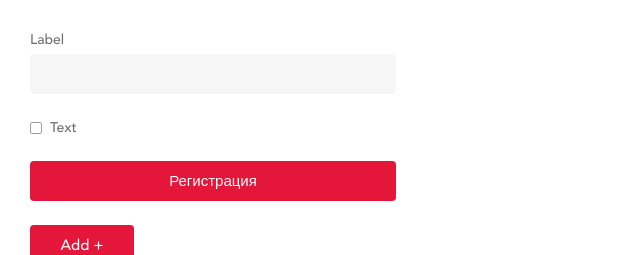
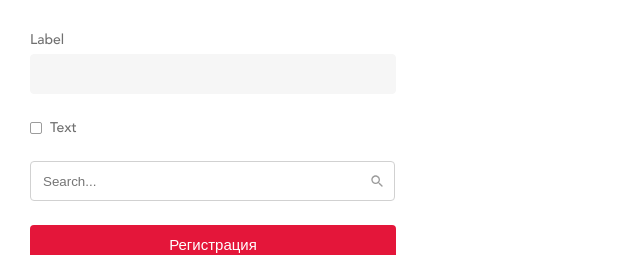
Before and after one commit to AlexeevSasha/Course-advanced, a React (Create React App) app in the folder app-basketball/: page / in a window 1280 px wide. Shown: the top 255 px of the page, without its empty margins (0-640 px from the left). Built offline with nearby package versions, Linux system fonts and the light colour scheme.

Commit message:
add homework

```diff
--- a/app-basketball/src/HomeWork.tsx
+++ b/app-basketball/src/HomeWork.tsx
@@ -6,6 +6,7 @@ import {ButtonCancel} from "./common/components/Button/ButtonCancel";
 import {TeamInfo} from "./modules/teams/components/TeamInfo/TeamInfo";
 import styled from "styled-components";
 import {PlayerInfo} from "./modules/players/components/PlayerInfo/PlayerInfo";
+import {Search} from "./common/components/Input/Search";
 
 export const HomeWork : FC = () => {
   return (
@@ -13,6 +14,7 @@ export const HomeWork : FC = () => {
           <Input />
           <InputCheckbox />
           <div style={{display: 'grid', gap: '24px'}}>
+          <Search/>
           <Button >Регистрация</Button>
               <Button btnAdd>Add +</Button>
               <ButtonCancel />
```
